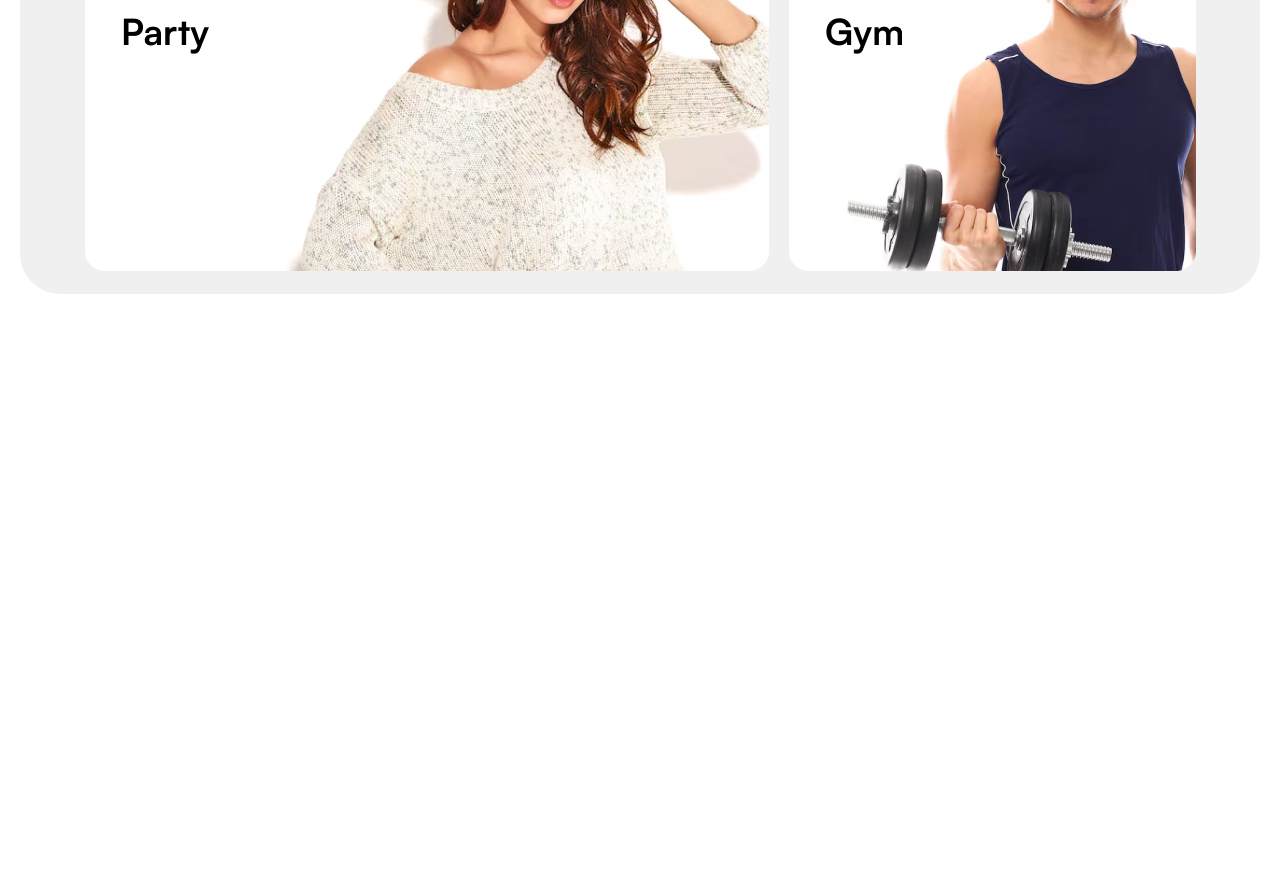
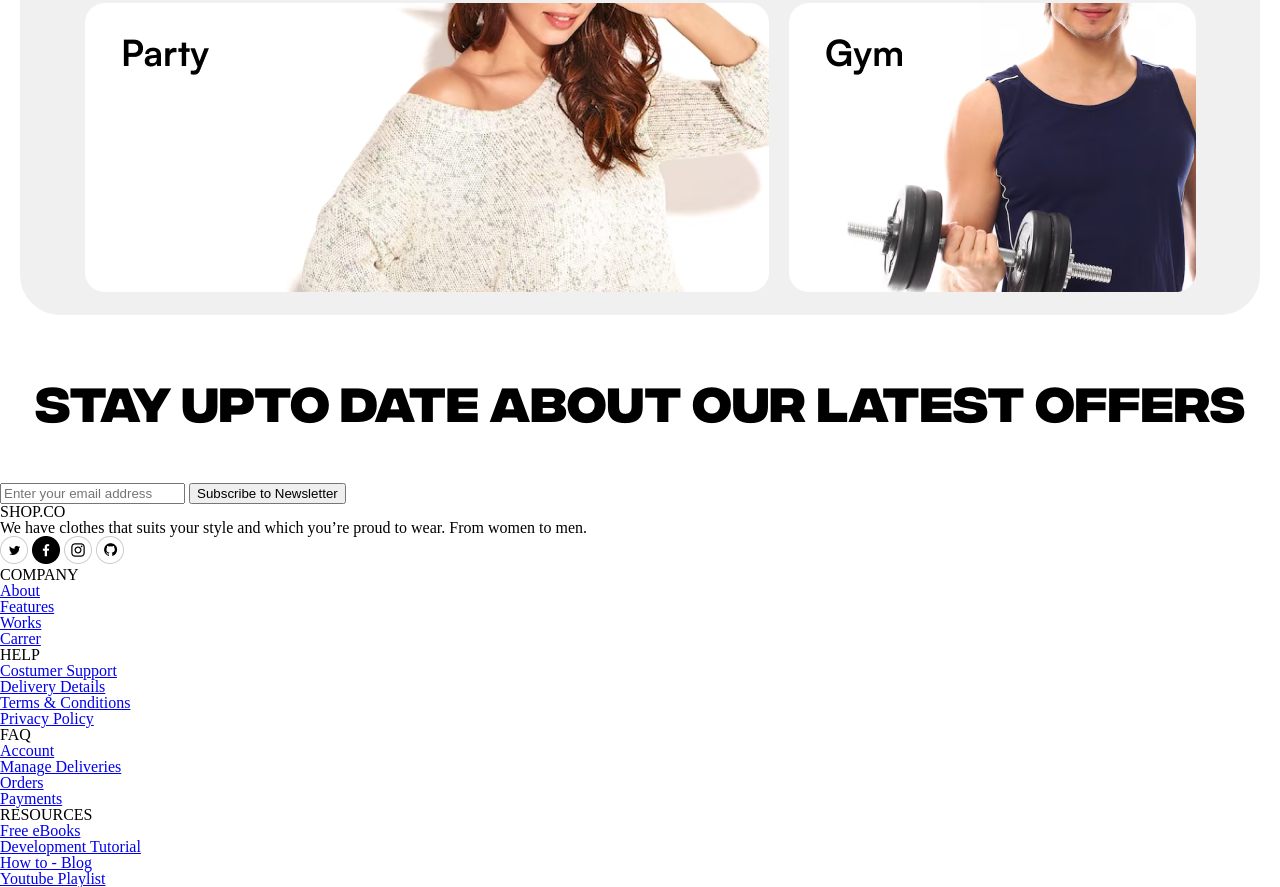
Before and after one commit to claracjz/shop.co, a plain HTML site: page index.html in a window 1280 px wide. Shown: the part 2799-3686 px from the top of the page. Before the commit the page ends 3103 px from the top, so only its background shows below. Drawn offline with nearby package versions, Linux system fonts and the light colour scheme; a web font is replaced by a local one.

Commit message:
footer add

```diff
--- a/css/components/products.css
+++ b/css/components/products.css
@@ -79,3 +79,10 @@
     text-decoration: none;
    color: #000000;
 }
+
+.divider-line {
+    width: 100%;
+    margin: 20px 0;
+    height: 1px;
+    background-color: #0000001A;
+}
--- a/index.html
+++ b/index.html
@@ -152,6 +152,8 @@
     </div>
 </section>
 
+<div class="divider-line"></div>
+
 <section class="products">
     <h2>TOP SELLING</h2>
     <div class="products-grid">
@@ -249,8 +251,64 @@
     </div>
 </section>
 
-
-
+    <footer class="footer-container">
+        <div class="newsletter">
+            <h2>STAY UPTO DATE ABOUT OUR LATEST OFFERS</h2>
+            <form>
+                <input type="email" placeholder="Enter your email address">
+                <button type="submit">Subscribe to Newsletter</button>
+            </form>
+        </div>
+      <div class="footer-content">
+       <div class="footer-description">
+            <h4>SHOP.CO</h4>
+            <p>We have clothes that suits your style and which you’re proud to wear. From women to men.</p>
+            <div class="footer-social">
+                <img src="assets/img/twitter.png" alt="twitter">
+                <img src="assets/img/facebook.png" alt="facebook">
+                <img src="assets/img/instagram.png" alt="instagram">
+                <img src="assets/img/github.png" alt="github">
+            </div>
+       </div>
+       <div class="footer-section company">
+        <h5>COMPANY</h5>
+        <ul>
+          <li"><a href="/">About</a></li>
+          <li><a href="/">Features</a></li>
+          <li><a href="/">Works</a></li>
+          <li><a href="/">Carrer</a></li>
+        </ul>
+      </div>
+      <div class="footer-section help">
+        <h5>HELP</h5>
+        <ul>
+          <li"><a href="/">Costumer Support</a></li>
+          <li><a href="/">Delivery Details</a></li>
+          <li><a href="/">Terms & Conditions</a></li>
+          <li><a href="/">Privacy Policy</a></li>
+        </ul>
+      </div>
+      <div class="footer-section faq">
+        <h5>FAQ</h5>
+        <ul>
+          <li"><a href="/">Account</a></li>
+          <li><a href="/">Manage Deliveries</a></li>
+          <li><a href="/">Orders</a></li>
+          <li><a href="/">Payments</a></li>
+        </ul>
+      </div>
+      <div class="footer-section resources">
+        <h5>RESOURCES</h5>
+        <ul>
+          <li"><a href="/">Free eBooks</a></li>
+          <li><a href="/">Development Tutorial</a></li>
+          <li><a href="/">How to - Blog</a></li>
+          <li><a href="/">Youtube Playlist</a></li>
+        </ul>
+      </div>
+      </div>
+    </footer>
+  </div>
 
 <script src="scripts/index.js"></script>
 </body>
```
Also changed, not shown: assets/img/facebook.png (added), assets/img/github.png (added), assets/img/instagram.png (added), assets/img/twitter.png (added).
